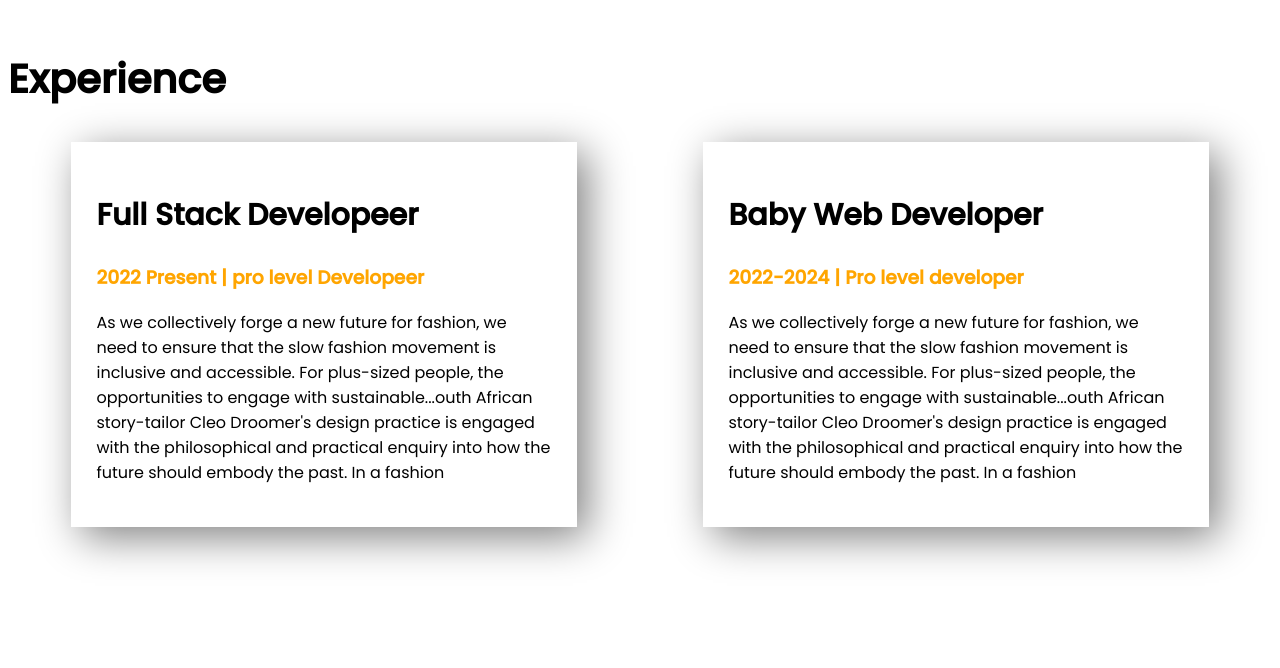
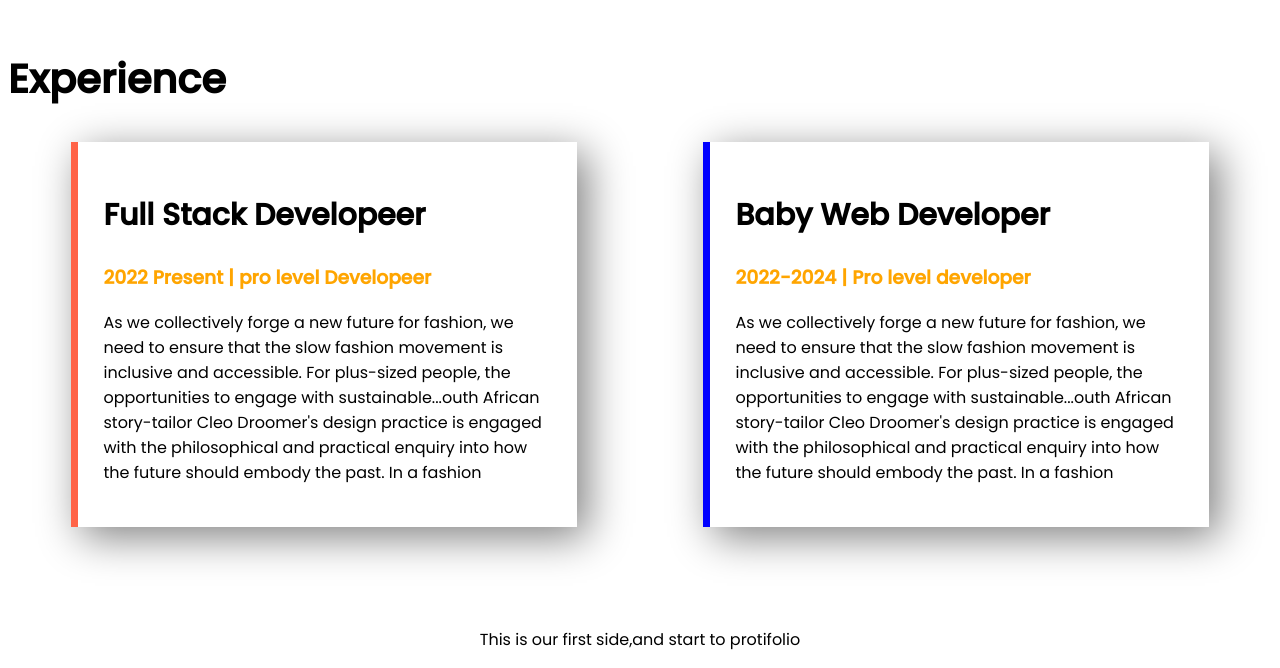
Before and after one commit to Mitulhasan1/mitul.protifolio, a plain HTML site: page index.html in a window 1280 px wide. Shown: the part 1307-1975 px from the top of the page. Before the commit the page ends 1934 px from the top, so only its background shows below. Drawn offline with Linux system fonts and the light colour scheme.

Commit message:
style border add fotte

```diff
--- a/index.html
+++ b/index.html
@@ -45,7 +45,7 @@
             <h1>Experience</h1>
         </div>
         <div class="flexble-container">
-            <div class="Experience-item">
+            <div id="full-stack" class="Experience-item">
                 <h2>Full Stack Developeer
                 </h2>
                 <h3 class="orange">2022 Present | pro level
@@ -53,7 +53,7 @@
                 </h3>
                 <p>As we collectively forge a new future for fashion, we need to ensure that the slow fashion movement is inclusive and accessible. For plus-sized people, the opportunities to engage with sustainable...outh African story-tailor Cleo Droomer's design practice is engaged with the philosophical and practical enquiry into how the future should embody the past. In a fashion</p>
             </div>
-            <div class="
+            <div id="baby-web" class="
             Experience-item">
                 <h2>Baby Web Developer</h2>
                 <h3 class="orange">2022-2024 | Pro level developer</h3>
@@ -63,4 +63,7 @@
 
     </section>
 </body>
+<footer>
+    <p>This is our first side,and start to protifolio</p>
+</footer>
 </html>
--- a/style.css
+++ b/style.css
@@ -36,3 +36,13 @@ h2{
     padding: 2%;
     box-shadow: 10px 10px 40px gray;
 }
+
+#full-stack{
+    border-left: 7px solid tomato;
+}
+#baby-web{
+    border-left: 7px solid blue;
+}
+footer p{
+ text-align: center;
+}
```
